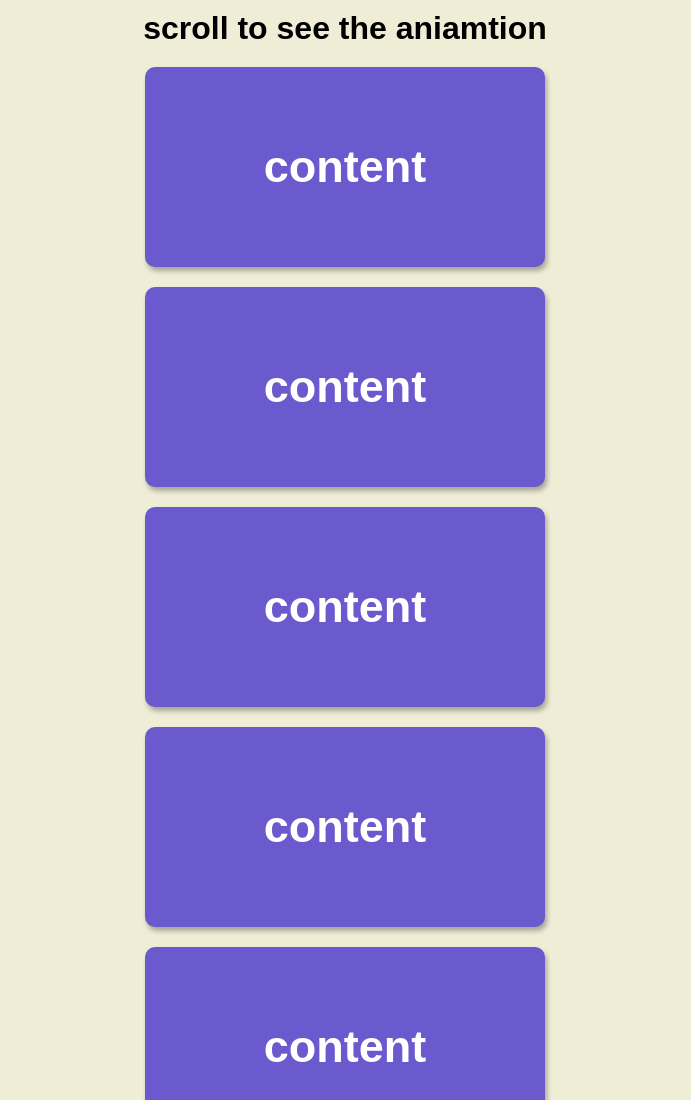
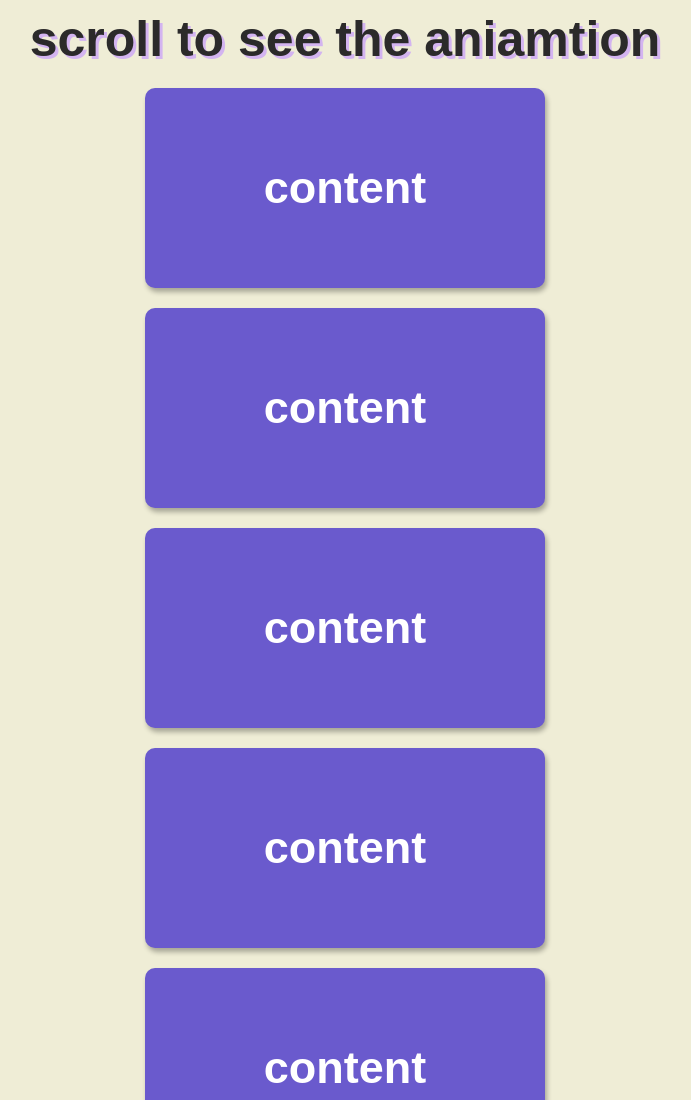
Before and after one commit to lobnor2/scroll-animation, a plain HTML site: page index.html in a window 1280 px wide. Shown: the top 1100 px of the page, without its empty margins (295-986 px from the left). Drawn offline with Linux system fonts and the light colour scheme.

Commit message:
html text shadow to h1

```diff
--- a/style.css
+++ b/style.css
@@ -13,6 +13,9 @@ body {
 }
 h1 {
     margin: 10px;
+    color: rgb(43, 42, 42);
+     font-size: 50px;
+     text-shadow: 3px 3px 0px rgb(211, 180, 240);
 }
 .box {
     background-color: slateblue;
```
